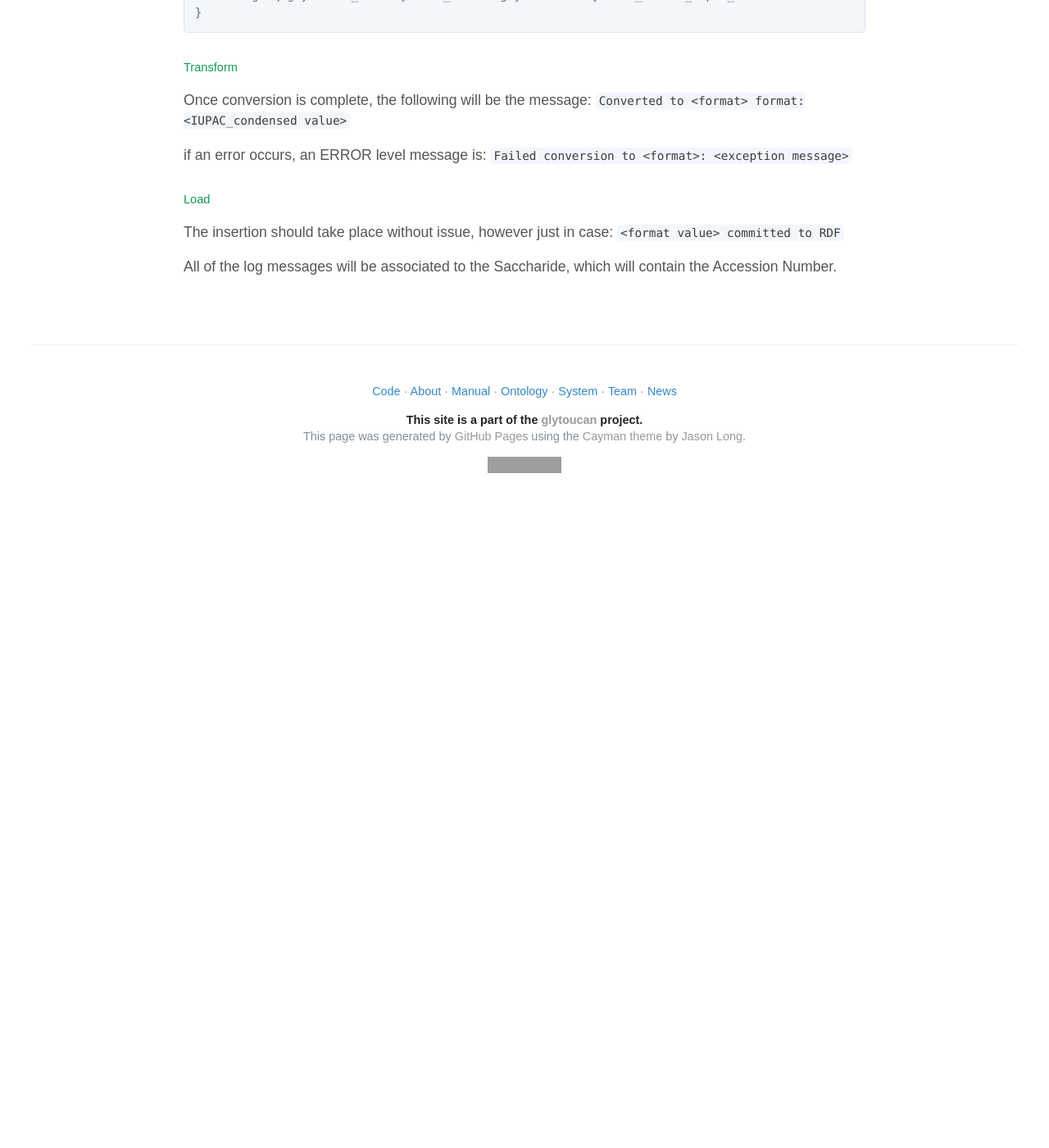
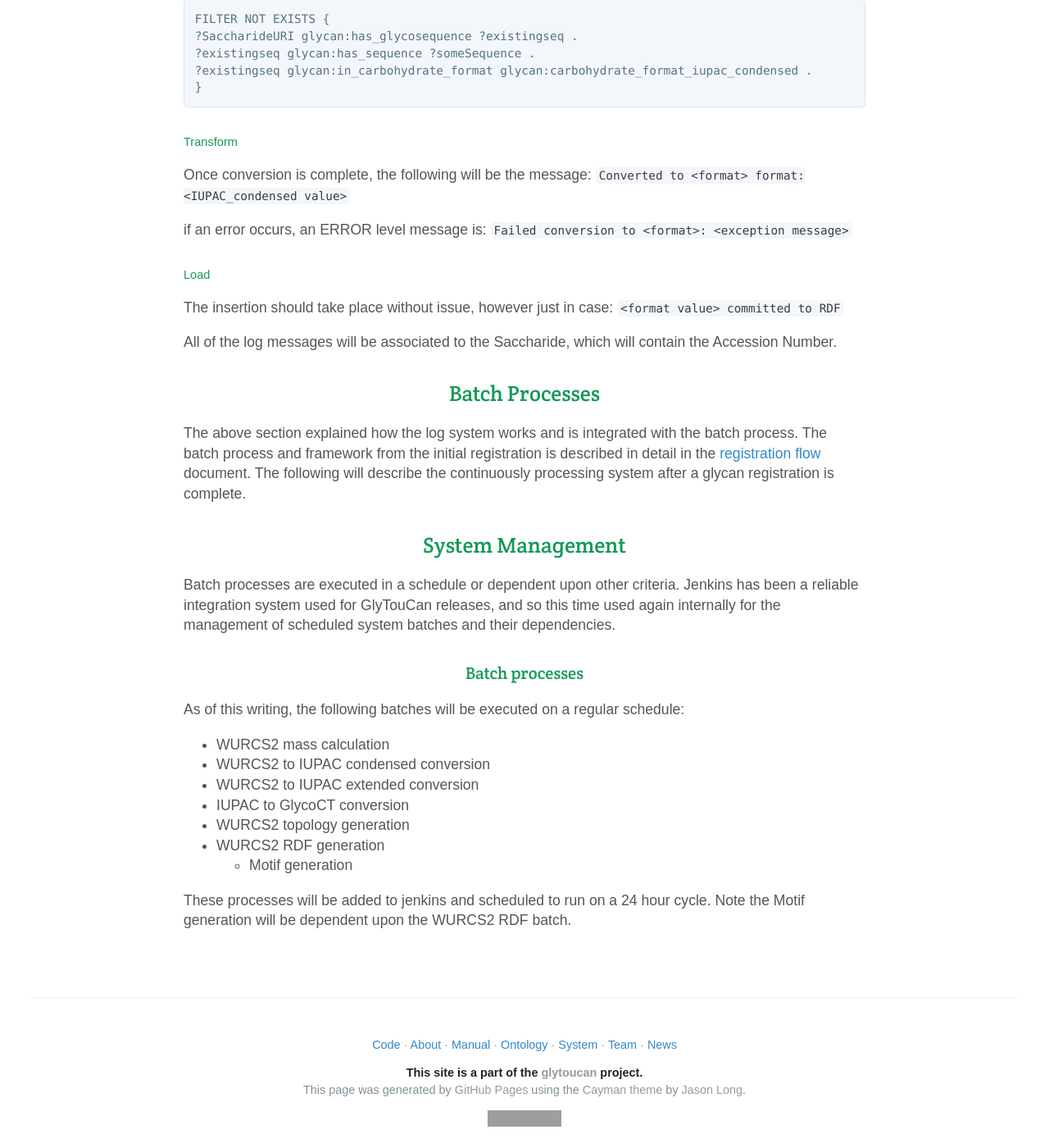
Before and after one commit to glytoucan/glytoucan, a Jekyll site: the page built from system/background.md, in a window 1280 px wide and 1400 px high, scrolled down 4543 px. Shown: the whole window at 82% size. Built offline with Jekyll 4.4.1, drawn with Linux system fonts in a browser that asks for light colours; nearby versions of some CDN libraries; before the commit the page ends 5173 px from its top, so only the background shows below that; some of the changed text lies outside the part shown; grey boxes are pictures that could not be loaded.

Commit message:
background and reg flow

```diff
--- a/system/background.md
+++ b/system/background.md
@@ -153,3 +153,25 @@ The insertion should take place without issue, however just in case:
 `<format value> committed to RDF`
 
 All of the log messages will be associated to the Saccharide, which will contain the Accession Number.
+
+## Batch Processes
+
+The above section explained how the log system works and is integrated with the batch process.  The batch process and framework from the initial registration is described in detail in the [registration flow](/system/registration_flow) document.  The following will describe the continuously processing system after a glycan registration is complete.
+
+## System Management
+
+Batch processes are executed in a schedule or dependent upon other criteria.  Jenkins has been a reliable integration system used for GlyTouCan releases, and so this time used again internally for the management of scheduled system batches and their dependencies.
+
+### Batch processes
+
+As of this writing, the following batches will be executed on a regular schedule:
+
+ - WURCS2 mass calculation
+ - WURCS2 to IUPAC condensed conversion
+ - WURCS2 to IUPAC extended conversion
+ - IUPAC to GlycoCT conversion
+ - WURCS2 topology generation
+ - WURCS2 RDF generation
+	 - Motif generation
+
+These processes will be added to jenkins and scheduled to run on a 24 hour cycle.  Note the Motif generation will be dependent upon the WURCS2 RDF batch.
```
Also changed, not shown: other parts of system/background.md (+1 -1 lines), system/registration_flow.md (+5 -5 lines).
